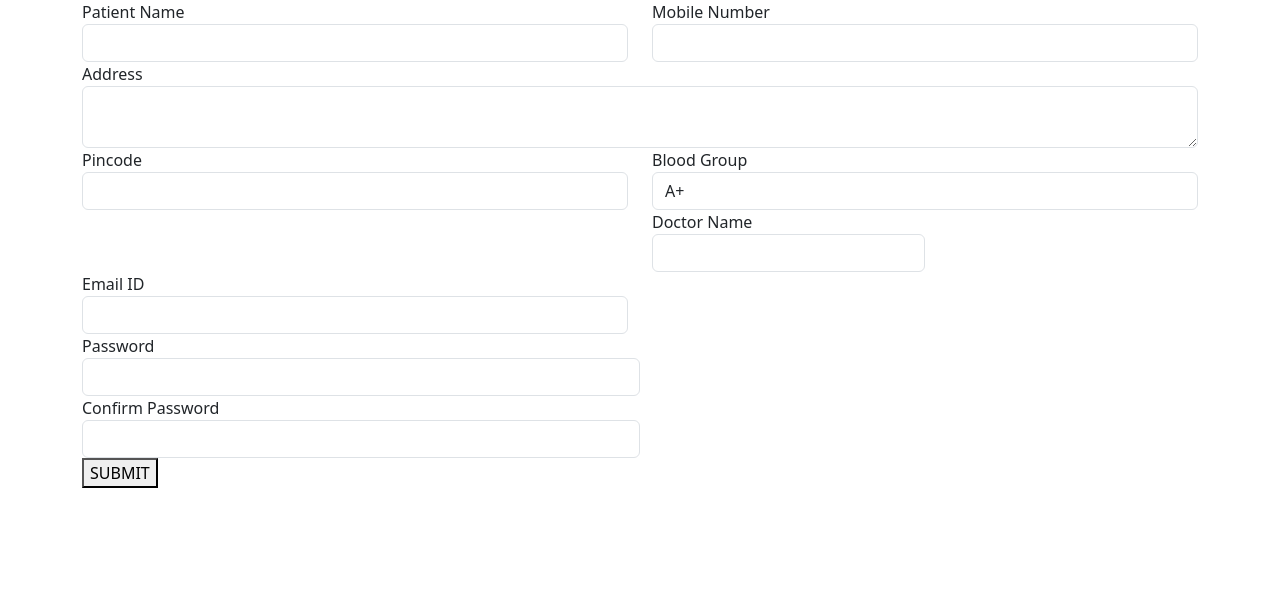
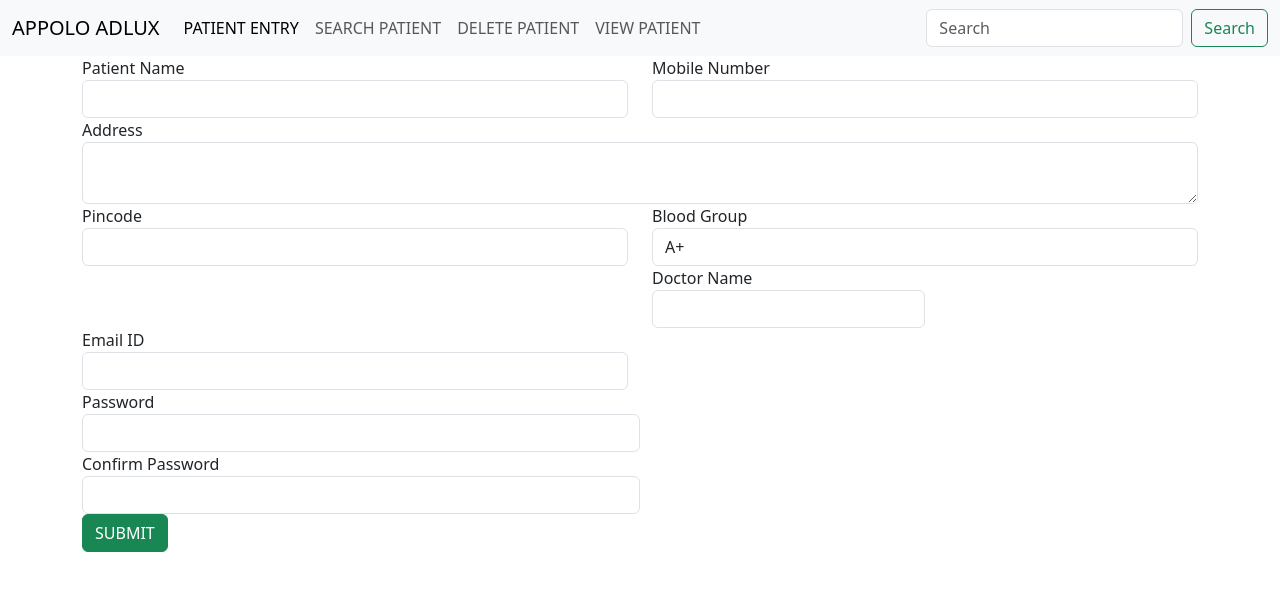
Before and after one commit to Sonalazar5/PATIENT-APP, a plain HTML site: page index.html in a window 1280 px wide. Drawn offline with nearby package versions, Linux system fonts and the light colour scheme.

Commit message:
PATIENTDETAILS

```diff
--- a/index.html
+++ b/index.html
@@ -10,6 +10,36 @@
 </head>
 
 <body>
+    <nav class="navbar navbar-expand-lg bg-body-tertiary">
+        <div class="container-fluid">
+          <a class="navbar-brand" href="#">APPOLO ADLUX</a>
+          <button class="navbar-toggler" type="button" data-bs-toggle="collapse" data-bs-target="#navbarSupportedContent" aria-controls="navbarSupportedContent" aria-expanded="false" aria-label="Toggle navigation">
+            <span class="navbar-toggler-icon"></span>
+          </button>
+          <div class="collapse navbar-collapse" id="navbarSupportedContent">
+            <ul class="navbar-nav me-auto mb-2 mb-lg-0">
+              <li class="nav-item">
+                <a class="nav-link active"  href="index.html">PATIENT ENTRY</a>
+              </li>
+              <li class="nav-item">
+                <a class="nav-link" href="search.html">SEARCH PATIENT</a>
+              </li>
+
+
+              <li class="nav-item">
+                <a class="nav-link " href="delete.html">DELETE PATIENT</a>
+              </li>
+              <li class="nav-item">
+                <a class="nav-link " href="viewall.html">VIEW PATIENT</a>
+              </li>
+            </ul>
+            <form class="d-flex" role="search">
+              <input class="form-control me-2" type="search" placeholder="Search" aria-label="Search">
+              <button class="btn btn-outline-success" type="submit">Search</button>
+            </form>
+          </div>
+        </div>
+      </nav>
     <div class="container">
         <div class="row">
             <div class="col col-12 col-sm-12 col-md-12 col-lg-12 col-xl-12 col-xxl-12">
@@ -54,7 +84,7 @@
                     <input type="password" name="" id="" class="form-control">
                  </div>
                  <div class="col-12 col-sm-6 col-md-6 col-lg-6 col-xl-6 col-xxl-6">
-                    <button class=""btn btn-success">SUBMIT</button>
+                    <button class="btn btn-success">SUBMIT</button>
                  </div>
                  </div>
             </div>
```
Also changed, not shown: delete.html (+30 -0 lines), search.html (+30 -0 lines), viewall.html (+30 -0 lines).
